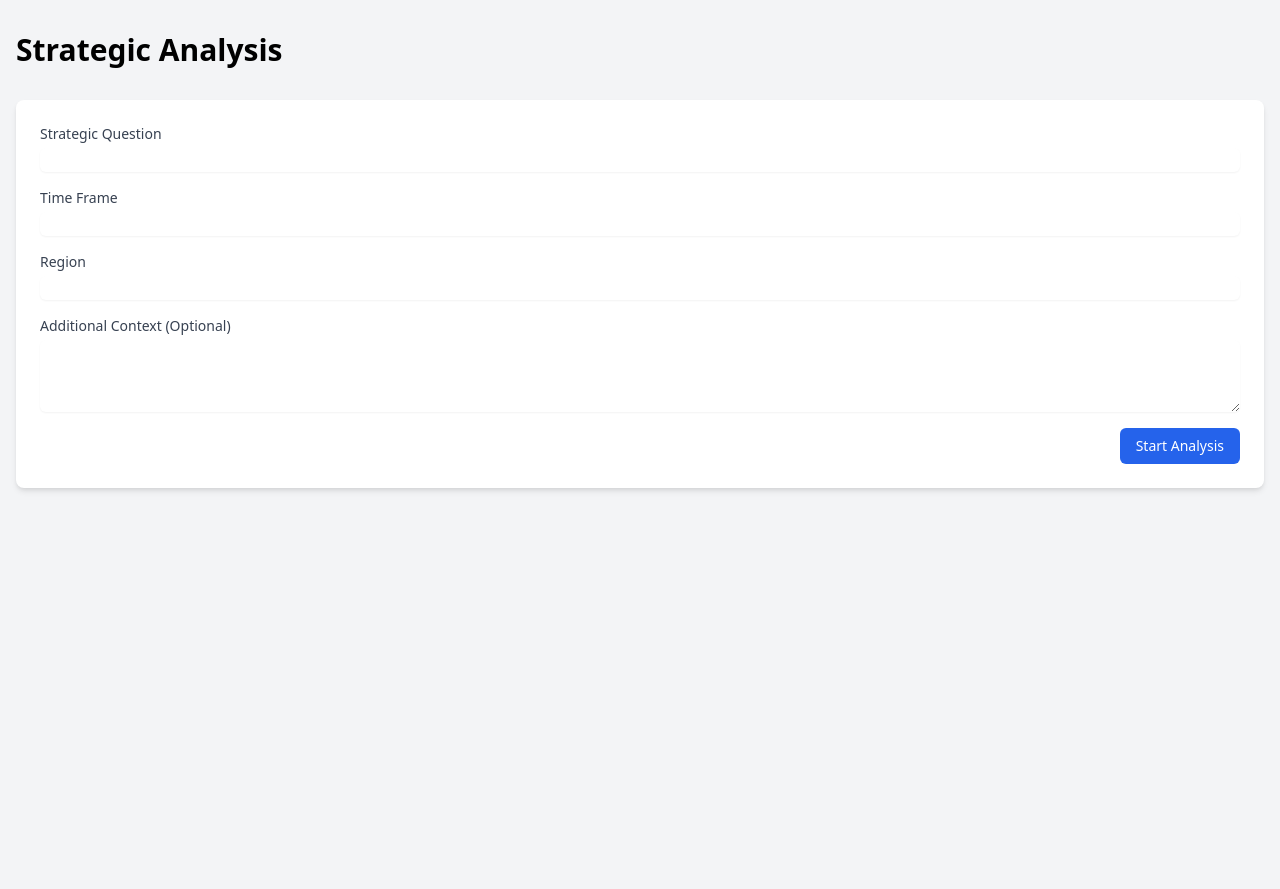
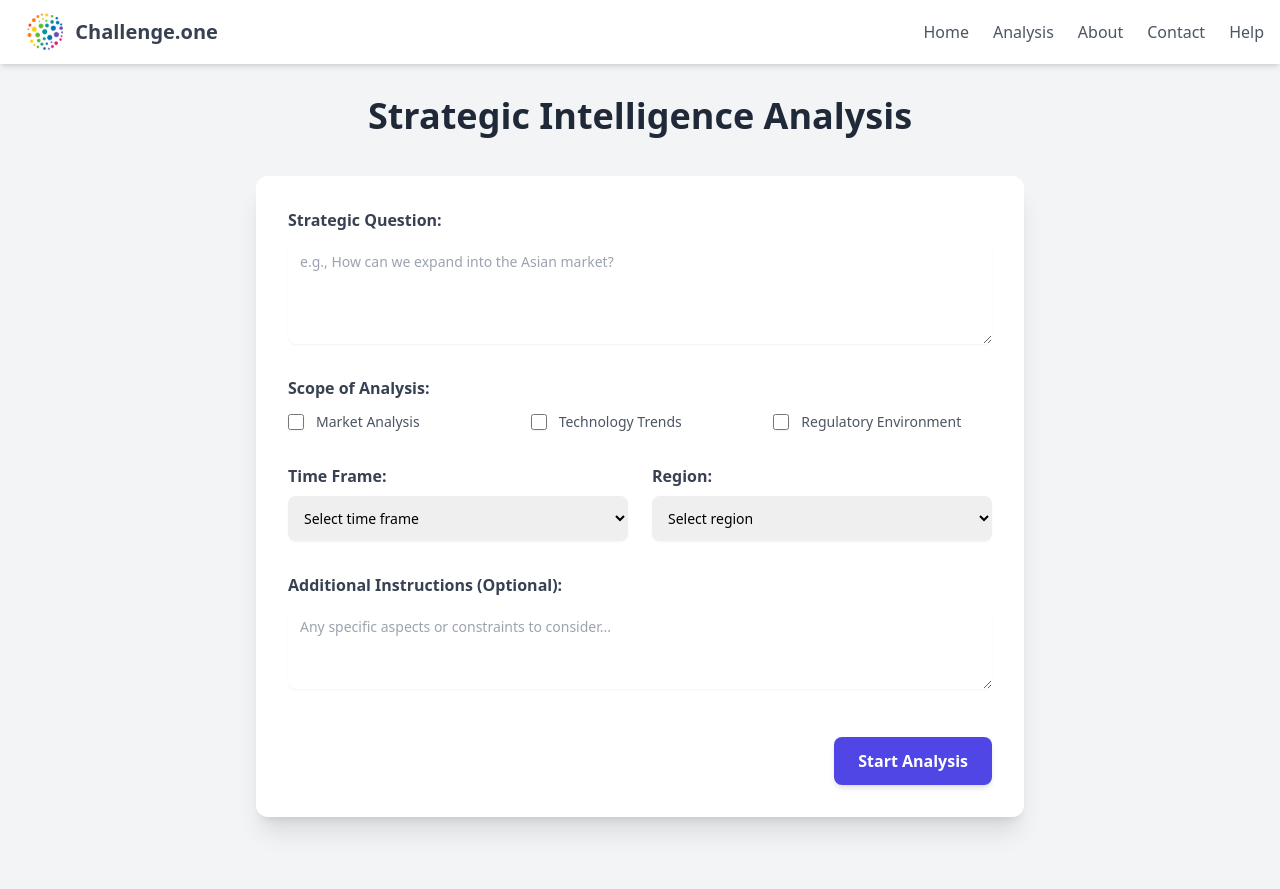
Before and after one commit to Bibhushan21/Strategic-Intelligence-Analysis, a FastAPI app: page / in a window 1280 px wide. Before the commit the page ends 491 px from the top, so only its background shows below. Run offline with FastAPI, Linux system fonts and the light colour scheme; some libraries are stand-ins or nearby versions.

Commit message:
Frontend Update 0.1

```diff
--- a/app/core/llm.py
+++ b/app/core/llm.py
@@ -13,5 +13,5 @@ def get_llm():
         temperature=0.7,
         model="mistral-large-latest",
         api_key=api_key,
-        timeout=15  # 15 seconds timeout
+        timeout=100  # Increased LLM call timeout to 100 seconds
     )
--- a/app/main.py
+++ b/app/main.py
@@ -28,7 +28,7 @@ class AnalysisRequest(BaseModel):
 
 @app.get("/", response_class=HTMLResponse)
 async def home(request: Request):
-    return templates.TemplateResponse("analysis.html", {"request": request})
+    return templates.TemplateResponse("index.html", {"request": request})
 
 async def stream_agent_outputs(orchestrator: OrchestratorAgent, input_data: Dict[str, Any]):
     """Stream agent outputs as they become available."""
--- a/app/routers/agents.py
+++ b/app/routers/agents.py
@@ -5,7 +5,7 @@ from typing import Dict, Any
 from app.agents.best_practices_agent import BestPracticesAgent
 from app.agents.scenario_planning_agent import ScenarioPlanningAgent
 from app.agents.horizon_scan_agent import HorizonScanAgent
-from app.agents.synthesis_agent import SynthesisAgent
+from app.agents.research_synthesis_agent import ResearchSynthesisAgent
 import json
 import os
 import logging
@@ -20,7 +20,7 @@ agents = {
     "best_practices": BestPracticesAgent(),
     "scenario_planning": ScenarioPlanningAgent(),
     "horizon_scan": HorizonScanAgent(),
-    "synthesis": SynthesisAgent()
+    "synthesis": ResearchSynthesisAgent()
 }
 
 @router.get("/", response_class=HTMLResponse)
--- a/app/static/js/analysis.js
+++ b/app/static/js/analysis.js
@@ -1,6 +1,25 @@
 // DOM Elements
 const agentOutputs = document.getElementById('agentOutputs');
 const analysisForm = document.getElementById('analysisForm');
+
+// Mobile menu toggle functionality
+document.addEventListener('DOMContentLoaded', function() {
+    const mobileMenuButton = document.getElementById('mobile-menu-button');
+    const mobileMenu = document.getElementById('mobile-menu');
+
+    if (mobileMenuButton && mobileMenu) {
+        mobileMenuButton.addEventListener('click', function() {
+            mobileMenu.classList.toggle('hidden');
+        });
+
+        // Close mobile menu when clicking outside
+        document.addEventListener('click', function(event) {
+            if (!mobileMenuButton.contains(event.target) && !mobileMenu.contains(event.target)) {
+                mobileMenu.classList.add('hidden');
+            }
+        });
+    }
+});
 
 // Create agent output section
 function createAgentOutputSection(agentName) {
@@ -56,8 +75,16 @@ function updateAgentOutput(agentName, output) {
         // Log raw output to console
         console.log(`Raw output for ${agentName}:`, output);
 
+        // Pre-process the output to handle single newlines
+        // Convert single newlines to double-space + newline (markdown line break format)
+        // But avoid converting newlines that are already part of double newlines
+        let processedOutput = output
+            .replace(/\n\n/g, '|||DOUBLE_NEWLINE|||')  // Temporarily mark double newlines
+            .replace(/\n/g, '  \n')                     // Convert single newlines to markdown line breaks
+            .replace(/\|\|\|DOUBLE_NEWLINE\|\|\|/g, '\n\n'); // Restore double newlines
+
         // Convert markdown to HTML
-        const html = marked.parse(output);
+        const html = marked.parse(processedOutput);
         if (!html) {
             throw new Error('Markdown parsing failed');
         }
@@ -180,6 +207,12 @@ analysisForm.addEventListener('submit', async (e) => {
             agentOutputs.appendChild(section);
         });
 
+        // Auto-scroll to the analysis results section
+        agentOutputs.scrollIntoView({
+            behavior: 'smooth',
+            block: 'start'
+        });
+
         // Process the response stream
         const reader = response.body.getReader();
         const decoder = new TextDecoder();
--- a/static/js/main.js
+++ b/app/static/js/main.js
@@ -17,49 +17,49 @@ document.addEventListener('DOMContentLoaded', function() {
                 <div class="bg-white p-4 rounded-lg shadow" data-section="problem-analysis">
                     <h3 class="text-lg font-semibold mb-2">Problem Analysis</h3>
                     <div class="loading-indicator">Processing...</div>
-                    <pre class="whitespace-pre-wrap hidden"></pre>
+                    <div class="whitespace-pre-wrap hidden"></div>
                 </div>
 
                 <div class="bg-white p-4 rounded-lg shadow" data-section="best-practices">
                     <h3 class="text-lg font-semibold mb-2">Best Practices</h3>
                     <div class="loading-indicator">Waiting...</div>
-                    <pre class="whitespace-pre-wrap hidden"></pre>
+                    <div class="whitespace-pre-wrap hidden"></div>
                 </div>
 
                 <div class="bg-white p-4 rounded-lg shadow" data-section="horizon-scan">
                     <h3 class="text-lg font-semibold mb-2">Horizon Scan</h3>
                     <div class="loading-indicator">Waiting...</div>
-                    <pre class="whitespace-pre-wrap hidden"></pre>
+                    <div class="whitespace-pre-wrap hidden"></div>
                 </div>
 
                 <div class="bg-white p-4 rounded-lg shadow" data-section="scenarios">
                     <h3 class="text-lg font-semibold mb-2">Scenarios</h3>
                     <div class="loading-indicator">Waiting...</div>
-                    <pre class="whitespace-pre-wrap hidden"></pre>
+                    <div class="whitespace-pre-wrap hidden"></div>
                 </div>
 
                 <div class="bg-white p-4 rounded-lg shadow" data-section="synthesis">
                     <h3 class="text-lg font-semibold mb-2">Synthesis</h3>
                     <div class="loading-indicator">Waiting...</div>
-                    <pre class="whitespace-pre-wrap hidden"></pre>
+                    <div class="whitespace-pre-wrap hidden"></div>
                 </div>
 
                 <div class="bg-white p-4 rounded-lg shadow" data-section="action-plan">
                     <h3 class="text-lg font-semibold mb-2">Action Plan</h3>
                     <div class="loading-indicator">Waiting...</div>
-                    <pre class="whitespace-pre-wrap hidden"></pre>
+                    <div class="whitespace-pre-wrap hidden"></div>
                 </div>
 
                 <div class="bg-white p-4 rounded-lg shadow" data-section="initiatives">
                     <h3 class="text-lg font-semibold mb-2">High-Impact Initiatives</h3>
                     <div class="loading-indicator">Waiting...</div>
-                    <pre class="whitespace-pre-wrap hidden"></pre>
+                    <div class="whitespace-pre-wrap hidden"></div>
                 </div>
 
                 <div class="bg-white p-4 rounded-lg shadow" data-section="prioritized-tasks">
                     <h3 class="text-lg font-semibold mb-2">Prioritized Tasks</h3>
                     <div class="loading-indicator">Waiting...</div>
-                    <pre class="whitespace-pre-wrap hidden"></pre>
+                    <div class="whitespace-pre-wrap hidden"></div>
                 </div>
             </div>
         `;
@@ -86,35 +86,46 @@ document.addEventListener('DOMContentLoaded', function() {
 
                 // Helper function to format content
                 const formatContent = (content) => {
-                    if (!content) return 'N/A';
+                    if (content === null || typeof content === 'undefined') return '<p>N/A</p>';
 
                     if (typeof content === 'string') {
-                        return content;
+                        // 1. Escape HTML characters to prevent XSS and conflicts
+                        let escapedContent = content.replace(/&/g, '&amp;')
+                                                  .replace(/</g, '&lt;')
+                                                  .replace(/>/g, '&gt;')
+                                                  .replace(/"/g, '&quot;')
+                                                  .replace(/'/g, '&#039;');
+
+                        // 2. Replace ## headings with <h3>
+                        // Regex: ^##\s+(.+?)\s*$(gm)
+                        // ^     - matches the beginning of a line
+                        // ##    - matches the literal characters "##"
+                        // \s+   - matches one or more whitespace characters (space after ##)
+                        // (.+?) - captures the heading text (non-greedy)
+                        // \s*$  - matches any trailing whitespace until the end of the line
+                        // gm    - global and multiline flags
+                        escapedContent = escapedContent.replace(/^##\s+(.+?)\s*$/gm, '<h3>$1</h3>');
+
+                        // 3. Replace **bold** text with <strong>
+                        // Regex: \*\*(.+?)\*\*(g)
+                        // \*\*  - matches literal "**"
+                        // (.+?)  - captures the text to be bolded (non-greedy)
+                        // g      - global flag
+                        escapedContent = escapedContent.replace(/\*\*(.+?)\*\*/g, '<strong>$1</strong>');
+
+                        // 4. Replace newline characters with <br>
+                        escapedContent = escapedContent.replace(/\n/g, '<br>');
+
+                        return escapedContent;
                     }
 
-                    if (Array.isArray(content)) {
-                        return content.map(item => {
-                            if (typeof item === 'object') {
-                                return Object.entries(item)
-                                    .map(([key, value]) => `${key}: ${value}`)
-                                    .join('\n');
-                            }
-                            return item;
-                        }).join('\n\n');
+                    // For non-string content (objects, arrays), pretty-print as JSON in a <pre> tag
+                    try {
+                        return '<pre>' + JSON.stringify(content, null, 2) + '</pre>';
+                    } catch (e) {
+                        // Fallback for complex objects that can't be stringified (e.g. circular refs)
+                        return '<pre>' + String(content) + '</pre>';
                     }
-
-                    if (typeof content === 'object') {
-                        return Object.entries(content)
-                            .map(([key, value]) => {
-                                if (Array.isArray(value)) {
-                                    return `${key}:\n${value.map(v => `- ${v}`).join('\n')}`;
-                                }
-                                return `${key}: ${value}`;
-                            })
-                            .join('\n\n');
-                    }
-
-                    return String(content);
                 };
 
                 // Update each section with proper formatting
@@ -163,7 +174,7 @@ function updateSection(sectionName, content, status = 'completed') {
     const section = document.querySelector(`[data-section="${sectionName}"]`);
     if (section) {
         const loadingIndicator = section.querySelector('.loading-indicator');
-        const contentElement = section.querySelector('pre');
+        const contentElement = section.querySelector('div.whitespace-pre-wrap');
 
         if (loadingIndicator) {
             loadingIndicator.textContent = status === 'processing' ? 'Processing...' :
@@ -173,7 +184,7 @@ function updateSection(sectionName, content, status = 'completed') {
         }
 
         if (contentElement) {
-            contentElement.textContent = content;
+            contentElement.innerHTML = content;
             contentElement.classList.remove('hidden');
         }
     }
--- a/app/templates/index.html
+++ b/app/templates/index.html
@@ -5,54 +5,98 @@
     <meta name="viewport" content="width=device-width, initial-scale=1.0">
     <title>Strategic Intelligence App</title>
     <script src="https://cdn.tailwindcss.com"></script>
+    <link href="/static/css/main.css?v=1.0.1" rel="stylesheet">
+    <script src="https://cdn.jsdelivr.net/npm/marked/marked.min.js"></script>
+    <script src="/static/js/analysis.js" defer></script>
     <script src="/static/js/main.js" defer></script>
 </head>
 <body class="bg-gray-100 min-h-screen">
-    <div class="container mx-auto px-4 py-8">
-        <h1 class="text-3xl font-bold text-center mb-8">Strategic Intelligence Analysis</h1>
+    <nav class="bg-white shadow-md">
+        <div class="container mx-auto px-4 py-3">
+            <div class="flex items-center justify-between">
+                <!-- Logo and Brand -->
+                <div class="flex items-center">
+                    <img src="/static/Multiverz Logo.png" alt="Multiverz Logo" class="h-10 mr-3">
+                    <span class="text-xl font-semibold text-gray-700">Challenge.one</span>
+                </div>
 
-        <form id="analysisForm" class="max-w-2xl mx-auto bg-white p-6 rounded-lg shadow-md">
-            <div class="mb-4">
-                <label for="strategic_question" class="block text-sm font-medium text-gray-700 mb-2">Strategic Question</label>
-                <input type="text" id="strategic_question" name="strategic_question" required
-                    class="w-full px-3 py-2 border border-gray-300 rounded-md focus:outline-none focus:ring-2 focus:ring-blue-500"
-                    placeholder="Enter your strategic question">
-            </div>
+                <!-- Navigation Menu -->
+                <div class="hidden md:flex items-center space-x-6">
+                    <a href="#" class="text-gray-600 hover:text-indigo-600 font-medium transition duration-150 ease-in-out">Home</a>
+                    <a href="#analysis" class="text-gray-600 hover:text-indigo-600 font-medium transition duration-150 ease-in-out">Analysis</a>
+                    <a href="#about" class="text-gray-600 hover:text-indigo-600 font-medium transition duration-150 ease-in-out">About</a>
+                    <a href="#contact" class="text-gray-600 hover:text-indigo-600 font-medium transition duration-150 ease-in-out">Contact</a>
+                    <a href="#help" class="text-gray-600 hover:text-indigo-600 font-medium transition duration-150 ease-in-out">Help</a>
+                </div>
 
-            <div class="mb-4">
-                <label class="block text-sm font-medium text-gray-700 mb-2">Scope</label>
-                <div class="space-y-2">
-                    <label class="inline-flex items-center">
-                        <input type="checkbox" name="scope" value="market" class="form-checkbox">
-                        <span class="ml-2">Market Analysis</span>
-                    </label>
-                    <label class="inline-flex items-center">
-                        <input type="checkbox" name="scope" value="technology" class="form-checkbox">
-                        <span class="ml-2">Technology Trends</span>
-                    </label>
-                    <label class="inline-flex items-center">
-                        <input type="checkbox" name="scope" value="regulatory" class="form-checkbox">
-                        <span class="ml-2">Regulatory Environment</span>
-                    </label>
+                <!-- Mobile Menu Button -->
+                <div class="md:hidden">
+                    <button id="mobile-menu-button" class="text-gray-600 hover:text-gray-900 focus:outline-none focus:text-gray-900">
+                        <svg class="h-6 w-6" fill="none" viewBox="0 0 24 24" stroke="currentColor">
+                            <path stroke-linecap="round" stroke-linejoin="round" stroke-width="2" d="M4 6h16M4 12h16M4 18h16"></path>
+                        </svg>
+                    </button>
                 </div>
             </div>
 
-            <div class="mb-4">
-                <label for="time_frame" class="block text-sm font-medium text-gray-700 mb-2">Time Frame</label>
+            <!-- Mobile Menu (Hidden by default) -->
+            <div id="mobile-menu" class="md:hidden hidden mt-4 pb-4 border-t border-gray-200">
+                <div class="flex flex-col space-y-3 pt-4">
+                    <a href="#" class="text-gray-600 hover:text-indigo-600 font-medium transition duration-150 ease-in-out">Home</a>
+                    <a href="#analysis" class="text-gray-600 hover:text-indigo-600 font-medium transition duration-150 ease-in-out">Analysis</a>
+                    <a href="#about" class="text-gray-600 hover:text-indigo-600 font-medium transition duration-150 ease-in-out">About</a>
+                    <a href="#contact" class="text-gray-600 hover:text-indigo-600 font-medium transition duration-150 ease-in-out">Contact</a>
+                    <a href="#help" class="text-gray-600 hover:text-indigo-600 font-medium transition duration-150 ease-in-out">Help</a>
+                </div>
+            </div>
+        </div>
+    </nav>
+
+    <div class="container mx-auto px-4 py-8">
+        <h1 class="text-4xl font-bold text-center mb-10 text-gray-800">Strategic Intelligence Analysis</h1>
+
+        <form id="analysisForm" class="max-w-3xl mx-auto bg-white rounded-xl shadow-xl p-8 mb-10 space-y-8">
+            <div>
+                <label for="strategic_question" class="block text-md font-semibold text-gray-700 mb-2">Strategic Question:</label>
+                <textarea id="strategic_question" name="strategic_question" rows="4" class="mt-1 block w-full rounded-lg border-gray-300 shadow-sm focus:border-indigo-500 focus:ring-indigo-500 text-sm p-3" placeholder="e.g., How can we expand into the Asian market?" required></textarea>
+            </div>
+
+            <div>
+                <label class="block text-md font-semibold text-gray-700 mb-3">Scope of Analysis:</label>
+                <div class="grid grid-cols-1 sm:grid-cols-2 md:grid-cols-3 gap-x-6 gap-y-4">
+                    <label class="flex items-center text-sm text-gray-600 hover:text-gray-900 cursor-pointer">
+                        <input type="checkbox" name="scope" value="market" class="h-4 w-4 rounded border-gray-300 text-indigo-600 shadow-sm focus:ring-indigo-500 focus:ring-offset-0">
+                        <span class="ml-3">Market Analysis</span>
+                    </label>
+                    <label class="flex items-center text-sm text-gray-600 hover:text-gray-900 cursor-pointer">
+                        <input type="checkbox" name="scope" value="technology" class="h-4 w-4 rounded border-gray-300 text-indigo-600 shadow-sm focus:ring-indigo-500 focus:ring-offset-0">
+                        <span class="ml-3">Technology Trends</span>
+                    </label>
+                    <label class="flex items-center text-sm text-gray-600 hover:text-gray-900 cursor-pointer">
+                        <input type="checkbox" name="scope" value="regulatory" class="h-4 w-4 rounded border-gray-300 text-indigo-600 shadow-sm focus:ring-indigo-500 focus:ring-offset-0">
+                        <span class="ml-3">Regulatory Environment</span>
+                    </label>
+                    {# Add more scope options here if needed, following the pattern #}
+                </div>
+            </div>
+
+            <div class="grid grid-cols-1 md:grid-cols-2 gap-x-6 gap-y-8">
+                <div>
+                    <label for="time_frame" class="block text-md font-semibold text-gray-700 mb-2">Time Frame:</label>
                 <select id="time_frame" name="time_frame" required
-                    class="w-full px-3 py-2 border border-gray-300 rounded-md focus:outline-none focus:ring-2 focus:ring-blue-500">
-                    <option value="">Select time frame</option>
+                        class="mt-1 block w-full rounded-lg border-gray-300 shadow-sm focus:border-indigo-500 focus:ring-indigo-500 text-sm p-3">
+                        <option value="" disabled selected>Select time frame</option>
                     <option value="short_term">Short Term (1-2 years)</option>
                     <option value="medium_term">Medium Term (3-5 years)</option>
                     <option value="long_term">Long Term (5+ years)</option>
                 </select>
             </div>
 
-            <div class="mb-4">
-                <label for="region" class="block text-sm font-medium text-gray-700 mb-2">Region</label>
+                <div>
+                    <label for="region" class="block text-md font-semibold text-gray-700 mb-2">Region:</label>
                 <select id="region" name="region" required
-                    class="w-full px-3 py-2 border border-gray-300 rounded-md focus:outline-none focus:ring-2 focus:ring-blue-500">
-                    <option value="">Select region</option>
+                        class="mt-1 block w-full rounded-lg border-gray-300 shadow-sm focus:border-indigo-500 focus:ring-indigo-500 text-sm p-3">
+                        <option value="" disabled selected>Select region</option>
                     <option value="global">Global</option>
                     <option value="north_america">North America</option>
                     <option value="europe">Europe</option>
@@ -60,22 +104,23 @@
                     <option value="africa">Africa</option>
                     <option value="latin_america">Latin America</option>
                 </select>
+                </div>
             </div>
 
-            <div class="mb-6">
-                <label for="prompt" class="block text-sm font-medium text-gray-700 mb-2">Additional Instructions (Optional)</label>
-                <textarea id="prompt" name="prompt" rows="3"
-                    class="w-full px-3 py-2 border border-gray-300 rounded-md focus:outline-none focus:ring-2 focus:ring-blue-500"
-                    placeholder="Enter any additional instructions or context"></textarea>
+            <div>
+                <label for="prompt" class="block text-md font-semibold text-gray-700 mb-2">Additional Instructions (Optional):</label>
+                <textarea id="prompt" name="prompt" rows="3" class="mt-1 block w-full rounded-lg border-gray-300 shadow-sm focus:border-indigo-500 focus:ring-indigo-500 text-sm p-3" placeholder="Any specific aspects or constraints to consider..."></textarea>
             </div>
 
+            <div class="flex justify-end pt-4">
             <button type="submit"
-                class="w-full bg-blue-600 text-white py-2 px-4 rounded-md hover:bg-blue-700 focus:outline-none focus:ring-2 focus:ring-blue-500 focus:ring-offset-2">
-                Analyze
+                    class="bg-indigo-600 text-white font-semibold px-6 py-3 rounded-lg hover:bg-indigo-700 focus:outline-none focus:ring-2 focus:ring-indigo-500 focus:ring-offset-2 shadow-md hover:shadow-lg transition duration-150 ease-in-out">
+                    Start Analysis
             </button>
+            </div>
         </form>
 
-        <div id="result" class="max-w-4xl mx-auto mt-8"></div>
+        <div id="agentOutputs" class="max-w-4xl mx-auto mt-8 space-y-6"></div>
     </div>
 </body>
 </html>
--- a/run.py
+++ b/run.py
@@ -1,7 +1,8 @@
 import uvicorn
-from fastapi import FastAPI
+from fastapi import FastAPI, Request
 from fastapi.staticfiles import StaticFiles
 from fastapi.templating import Jinja2Templates
+from fastapi.responses import HTMLResponse
 from app.routers import projects, agents, analysis
 import os
 
```
Also changed, not shown: app/agents/best_practices_agent.py (+6 -6 lines), app/agents/research_synthesis_agent.py (+6 -1 lines), app/agents/scenario_planning_agent.py (+21 -17 lines), app/static/css/main.css (+80 -0 lines), static/css/main.css (deleted, +0 -59 lines), templates/index.html (deleted, +0 -97 lines), app/agents/strategic_action_agent.py (line endings or trailing spaces).
